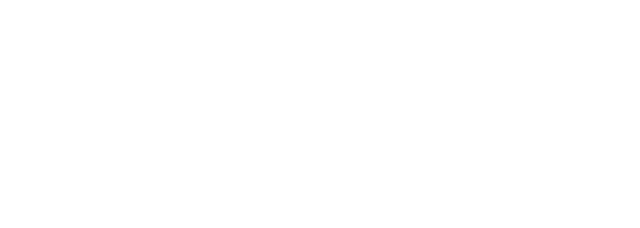
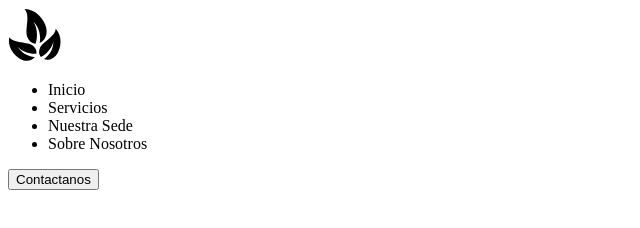
Before and after one commit to Joshua2608magic/MY_FIRSTJOBNOW, a plain HTML site: page index.html in a window 1280 px wide. Shown: the whole page, without its empty margins (0-640 px from the left). Drawn offline with Linux system fonts and the light colour scheme.

Commit message:
escribi las primeras categorias en la pagina

```diff
--- a/index.html
+++ b/index.html
@@ -1,21 +1,54 @@
 <!DOCTYPE html>
 <html lang="es">
+
 <head>
     <!-- Metadatos de la pagina  -->
     <meta charset="UTF-8">
     <meta name="viewport" content="width=device-width, initial-scale=1.0">
-<meta http-equiv="X-UA-Compatible" content="ie=edge">
-<meta name="keywords" content="maquinaria pesada,equipos de construcción,alquiler de maquinaria,venta de maquinaria,maquinaria industrial,equipos para movimiento de tierras,maquinaria para minería,maquinaria agrícola">
+    <meta http-equiv="X-UA-Compatible" content="ie=edge">
+    <meta name="keywords"
+        content="maquinaria pesada,equipos de construcción,alquiler de maquinaria,venta de maquinaria,maquinaria industrial,equipos para movimiento de tierras,maquinaria para minería,maquinaria agrícola">
 
-<meta name="description" content="Somos expertos en maquinaria pesada. Ofrecemos un amplio catálogo de equipos de construcción para alquiler y venta. Encuentra la solución perfecta para tus proyectos.">
+    <meta name="description"
+        content="Somos expertos en maquinaria pesada. Ofrecemos un amplio catálogo de equipos de construcción para alquiler y venta. Encuentra la solución perfecta para tus proyectos.">
 
-<link rel="shortcut icon" href="/assets/Vector (1).svg" type="image/x-icon">
+    <link rel="shortcut icon" href="/assets/Vector (1).svg" type="image/x-icon">
+
+
     <title>STRONGHARD</title>
 </head>
+<!-- Body tiene el contenido visual -->
+
 <body>
+
+    <header>
+        <nav>
+
+            <img src="/assets/Vector (1).svg" alt="icono de la pagina">
+
+            <ul>
+
+                <li>Inicio</li>
+                <li>Servicios</li>
+                <li>Nuestra Sede </li>
+                <li>Sobre Nosotros</li>
+            </ul>
+
+            <button>Contactanos</button>
 
 
 
 
+        </nav>
+    </header>
+
+
+    <main></main>
+
+    <footer></footer>
+
+
+
 </body>
+
 </html>
```
